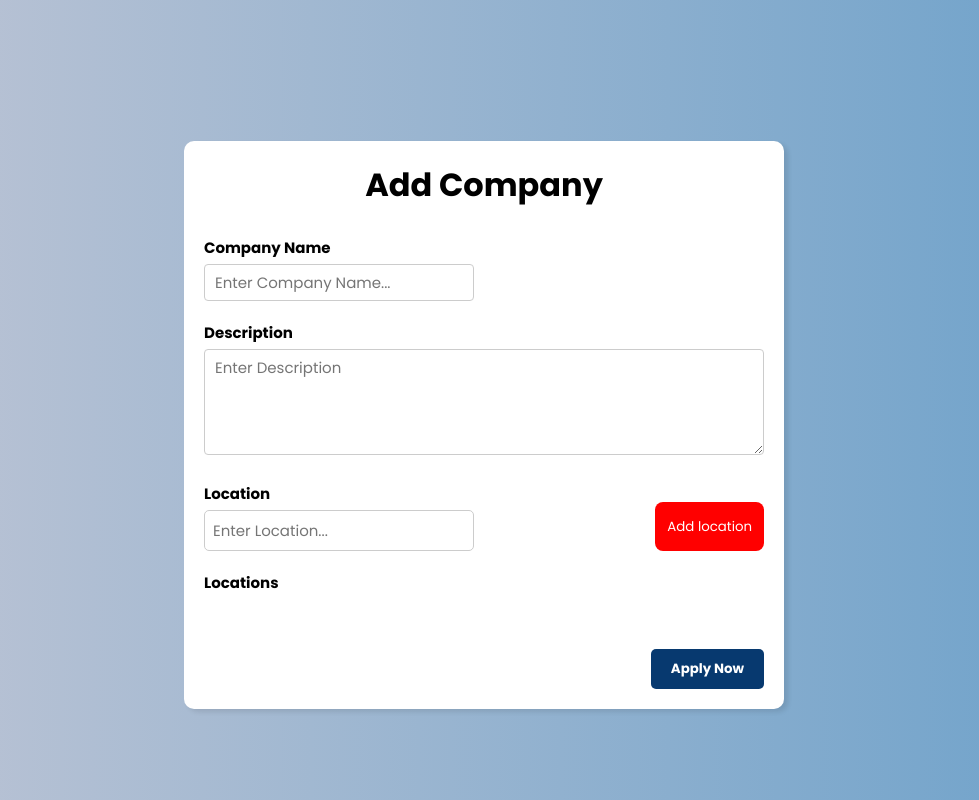
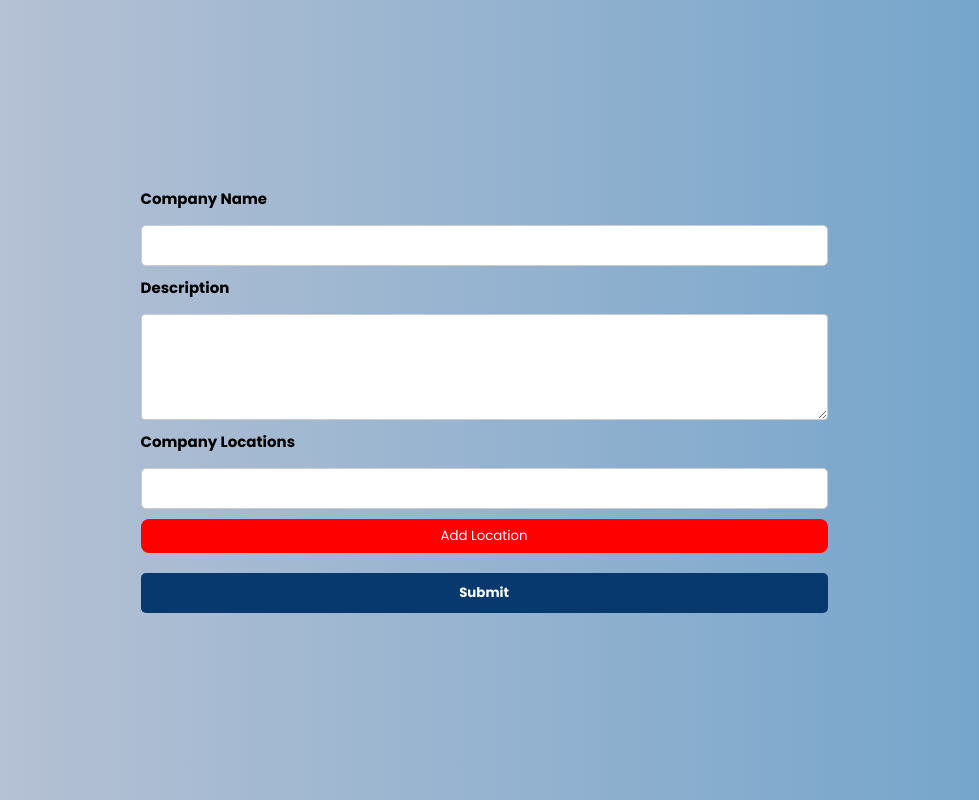
Before and after one commit to Kran891/jobportalreact, a React (Create React App) app: page /company/insertcompany in a window 1280 px wide. Shown: the whole page, without its empty margins (156-1135 px from the left). Built offline with nearby package versions, Linux system fonts and the light colour scheme.

Commit message:
insertcompany working

```diff
--- a/src/Components/Company/CompanyServer.js
+++ b/src/Components/Company/CompanyServer.js
@@ -1,35 +1,8 @@
 import API from "../API";
-async function InsertJob(data){
-    try{
-        var headers={
-
-        }
-      const response=fetch(API+"company/addjob",
-      {
-        method:'POST',
-        headers:{
-            'Content-Type':'application/json'
-        },
-        body:JSON.stringify(data)
-      }
-      ).then(async res=>await res.json())
-      .then(async result=>{
-        return result;
-
-      }
-        )
-
-
-    }catch(err){
-        console.error("Error: ",err);
-    }
-}
-
-
 async function InsertCompanyData(data){
     try{
         var headers={
-
+            Name:"hello"
         }
       const response=fetch(API+"company/insertcompany",
       {
@@ -41,10 +14,34 @@ async function InsertCompanyData(data){
       }
       ).then(async res=>await res.json())
       .then(async result=>{
+        // const {token,role,userId}=await result;
+        // localStorage.setItem("role",role);
+        // localStorage.setItem("userId",userId);
+        // localStorage.setItem("token",token);
         return result;
 
       }
         )
+
+
+    }catch(err){
+        console.error("Error: ",err);
+    }
+  }
+  async function InsertJob(data){
+    try{
+        var headers={
+            Name:"Hello"
+        }
+      const response=fetch(API+"company/addjob",
+      {
+        method:'POST',
+        headers:{
+            'Content-Type':'application/json'
+        },
+        body:JSON.stringify(headers)
+      }
+      );
 
 
     }catch(err){
@@ -66,6 +63,7 @@ async function InsertInterviewData(data){
       }
       ).then(async res=>await res.json())
       .then(async result=>{
+
         return result;
 
       }
@@ -76,4 +74,4 @@ async function InsertInterviewData(data){
         console.error("Error: ",err);
     }
   }
-export{InsertCompanyData,InsertJob,InsertInterviewData} ;
+  export {InsertCompanyData,InsertInterviewData,InsertJob};
--- a/src/Components/Company/InsertCompany.js
+++ b/src/Components/Company/InsertCompany.js
@@ -1,106 +1,61 @@
 import React, { useState } from "react";
-import '../Home/styles.css';
 import { InsertCompanyData } from "./CompanyServer";
-function InsertCompany()
- {
-    const [CompanyData, setCompanyData] = useState({
-        OwnerId: localStorage.userId,
-        Name: "",
-        Description:"",
-        CompanyId:"",
-        CompanyLocations: "",
-        Location:""
-
-      });
-    const [CompanyLocations, setLocations] = useState([]
-    );
-
-    function addLocations(event) {
-        const value = CompanyData.Location;
-        setLocations(prevValues => [...prevValues, value]);
-}
-   function handleChange (event){
-    const{name,value}=event.target;
-    setCompanyData(prevValues => ({
-        ...prevValues,
-        [name]: value
-      }))
-
-   }
-
-   async function handleSubmit (event){
-    event.preventDefault();
-     CompanyData.CompanyLocations=CompanyLocations;
-
-    console.log(CompanyData);
-
-    await InsertCompanyData(CompanyData);
-
-   }
-    return <div class="container">
-    <div class="apply_box">
-      <h1>
-        Add Company
-        <span class="title_small"></span>
-      </h1>
-      <form action="#">
-        <div class="form_container">
-          <div class="form_control">
-            <label for="company_name"> Company Name </label>
-            <input onChange={handleChange}
-              id="company_name"
-              name="Name"
-              value={CompanyData.Name}
-              placeholder="Enter Company Name..."
-            />
-            <span id="company_name_error" class="error"></span>
-          </div>
 
 
+function InsertCompany(){
+  const [cLoc,setCLoc]=useState([]);
+  const [cdata,setcdata]=useState({
+    Name:"",
+    Description:"",
+    OwnerId:"",
+    CompanyLocations:cLoc,
+    Loc:""
+  })
+  function handleChange(event){
+    const {name,value}=event.target;
+    setcdata(pre=>{
+      return{
+        ...pre,
+        [name]:value
+      }
+    })
+  }
+  async function handleSubmit(event){
+    cdata.OwnerId=localStorage.userId;
+    cdata.CompanyLocations=[...new Set(cLoc)];
+    await InsertCompanyData(cdata);
+    event.preventDefualt();
+  }
+  function addLoc(event){
+    const value=cdata.Loc;
+    setCLoc(p=>{
+      return [...p,value]
+    })
+  }
+  return <div>
+    <form onSubmit={handleSubmit}>
+    <label>Company Name</label>
+    <input type="text" name="Name" onChange={handleChange} value={cdata.Name} />
+    <label>Description</label>
+    <textarea name="Description"
+    rows="4"
+    cols="50"
+    onChange={handleChange}
+    value={cdata.Description}
+    >
+    </textarea>
+    <label>Company Locations</label>
+    <input type="text" name="Loc" onChange={handleChange} value={cdata.Loc} />
+    <button type="button" onClick={addLoc} >Add Location</button>
+    {cLoc.length>0 && <label>Location</label>}
+    <ul>
+    {cLoc.map(x=>{
+      return <li>{x}</li>
+    })}
+    </ul>
+    <button type="submit">Submit</button>
 
-          <div class="textarea_control">
-            <label for="description"> Description </label>
-            <textarea
-              id="description"
-              name="Description"
-              value={CompanyData.Description}
-              rows="4"
-              cols="50"
-              placeholder="Enter Description"
-            ></textarea>
-            <span class="error"></span>
-          </div>
-
-          <div class="form_control">
-            <label for="location"> Location </label>
-            <input onChange={handleChange}
-              type="text"
-              id="location"
-              name="Location"
-              value={CompanyData.Location}
-              placeholder="Enter Location..."
-            />
-            <span class="error"></span>
-          </div>
-
-          <div className="button_container">
-                <button type="button" onClick={addLocations}>Add location</button>
-              </div>
-              <label htmlFor="locationssarray"> Locations </label>
-              <ul>
-                {CompanyLocations.map(ele => (
-                  <li key={ele} >
-                    {ele}
-                  </li>
-                ))}
-              </ul>
-              <span id="locations_error" className="error"></span>
-            </div>
-        <div class="button_container">
-          <button type="submit">Apply Now</button>
-        </div>
-      </form>
-    </div>
+    </form>
   </div>
 }
 export default InsertCompany;
--- a/src/Components/Home/SignUp.js
+++ b/src/Components/Home/SignUp.js
@@ -19,9 +19,9 @@ function Signup(){
 
        InsertUser(user);
        setTimeout(() => {
-        if(localStorage.role==="student")
+        if(localStorage.role==="Student")
        navigate("/student/insertstudent");
-      else if(localStorage.role==="company")
+      else if(localStorage.role==="Company")
       navigate("/company/insertcompany");
        }, 3000);
        event.preventDefault();
--- a/src/Components/Home/UserServer.js
+++ b/src/Components/Home/UserServer.js
@@ -2,15 +2,15 @@ import API from "../API";
 async function InsertUser(data){
     try{
         var headers={
-
+            Name:"hello"
         }
-      const response=fetch(API+"user/insertuser",
+      const response=fetch(API+"company/insertcompany",
       {
         method:'POST',
         headers:{
             'Content-Type':'application/json'
         },
-        body:JSON.stringify(data)
+        body:JSON.stringify(headers)
       }
       ).then(async res=>await res.json())
       .then(async result=>{
--- a/src/Components/Student/StudentServer.js
+++ b/src/Components/Student/StudentServer.js
@@ -27,4 +27,33 @@ async function InsertStudentData(data){
         console.error("Error: ",err);
     }
 }
-export{InsertStudentData}
+async function InsertUser1(data){
+  try{
+      var headers={
+          Name:"hello"
+      }
+    const response=fetch(API+"company/insertcompany",
+    {
+      method:'POST',
+      headers:{
+          'Content-Type':'application/json'
+      },
+      body:JSON.stringify(data)
+    }
+    ).then(async res=>await res.json())
+    .then(async result=>{
+      // const {token,role,userId}=await result;
+      // localStorage.setItem("role",role);
+      // localStorage.setItem("userId",userId);
+      // localStorage.setItem("token",token);
+      return result;
+
+    }
+      )
+
+
+  }catch(err){
+      console.error("Error: ",err);
+  }
+}
+export{InsertStudentData,InsertUser1}
```
Lines whose indentation alone changed are shown as unchanged.
